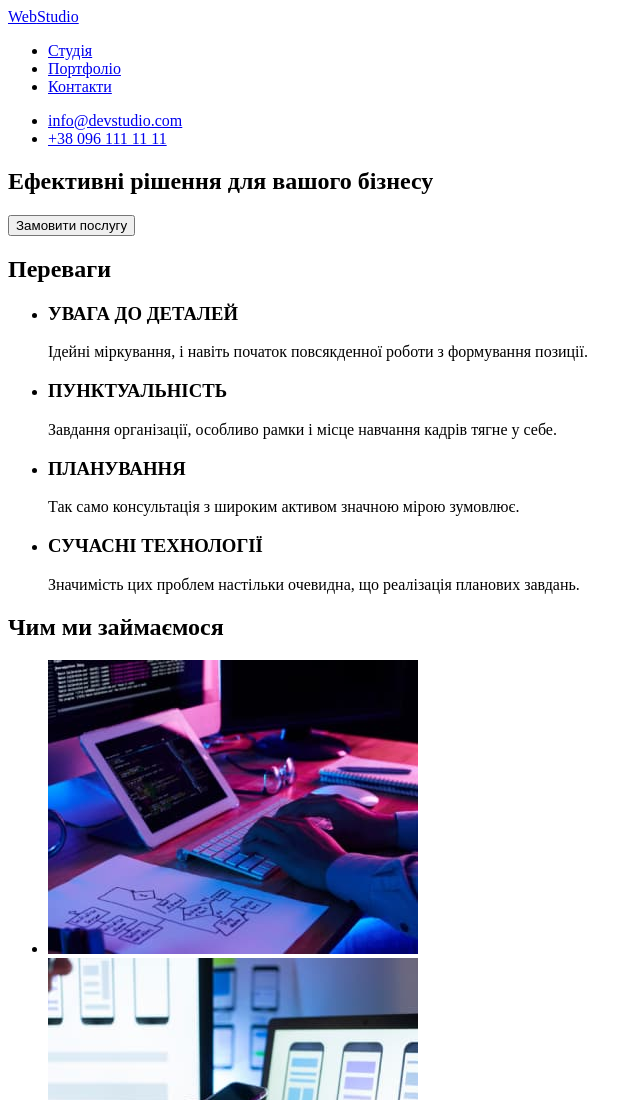
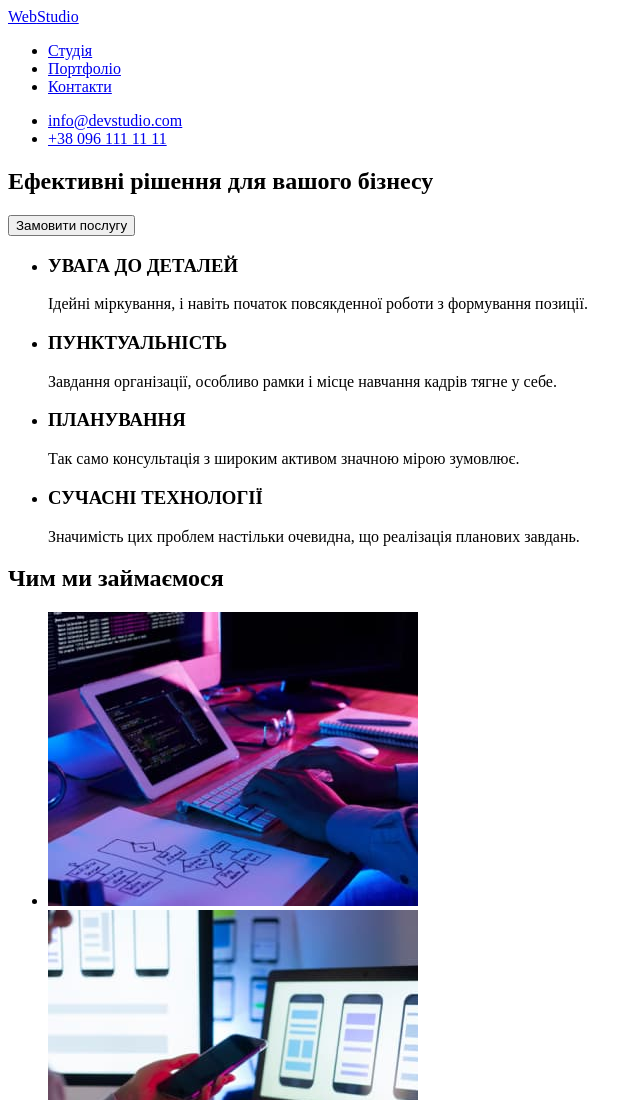
Before and after one commit to Fadeevaolena/-goit-markup-hw, a plain HTML site: page index.html in a window 1280 px wide. Shown: the top 1100 px of the page, without its empty margins (0-640 px from the left). Drawn offline with Linux system fonts and the light colour scheme; files whose address does not match are found by name.

Commit message:
hidden h2

```diff
--- a/index.html
+++ b/index.html
@@ -40,7 +40,7 @@
       </section>
       <!-- Переваги -->
       <section>
-        <h2>Переваги</h2>
+        <h2 hidden>Переваги</h2>
         <ul>
           <li>
             <h3>УВАГА ДО ДЕТАЛЕЙ</h3>
```
